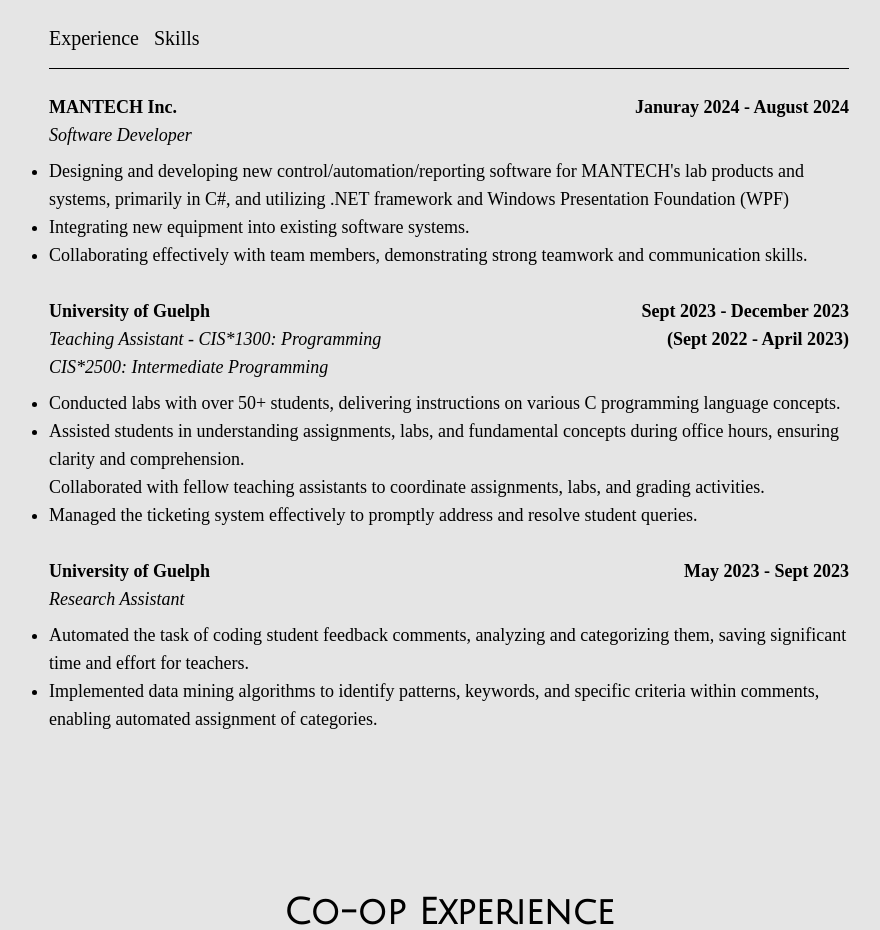
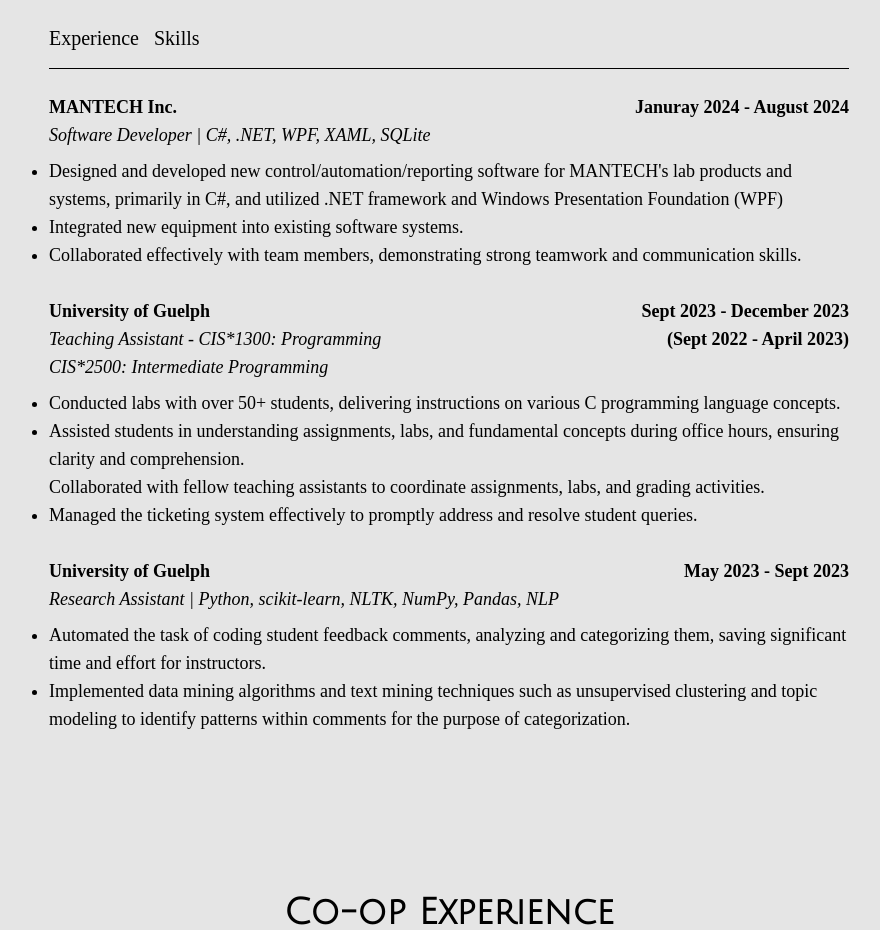
Before and after one commit to pprateekk/portfolio-website, a React (Create React App) app: page / in a window 1280 px wide. Shown: the part 1040-1970 px from the top of the page, without its empty margins (191-1071 px from the left). Built offline with nearby package versions, Linux system fonts and the light colour scheme; a web font is replaced by a local one.

Commit message:
updated About.js

```diff
--- a/src/components/About.js
+++ b/src/components/About.js
@@ -44,17 +44,19 @@
         </div>
       </div>
 
-      <p className="italic ">Software Developer </p>
+      <p className="italic ">
+        Software Developer | C#, .NET, WPF, XAML, SQLite
+      </p>
 
       <ul className="list-disc pt-2">
         <li>
-          Designing and developing new control/automation/reporting software for
-          MANTECH's lab products and systems, primarily in C#, and utilizing
-          .NET framework and Windows Presentation Foundation (WPF)
+          Designed and developed new control/automation/reporting software for
+          MANTECH's lab products and systems, primarily in C#, and utilized .NET
+          framework and Windows Presentation Foundation (WPF)
         </li>
-        <li>Integrating new equipment into existing software systems.</li>
+        <li>Integrated new equipment into existing software systems.</li>
         <li>
-          Collaborating effectively with team members, demonstrating strong
+          Collaborated effectively with team members, demonstrating strong
           teamwork and communication skills.
         </li>
       </ul>
@@ -98,17 +100,19 @@
         <div className="flex-initial text-right">May 2023 - Sept 2023</div>
       </div>
 
-      <p className="italic ">Research Assistant </p>
+      <p className="italic ">
+        Research Assistant | Python, scikit-learn, NLTK, NumPy, Pandas, NLP
+      </p>
 
       <ul className="list-disc pt-2">
         <li>
           Automated the task of coding student feedback comments, analyzing and
-          categorizing them, saving significant time and effort for teachers.
+          categorizing them, saving significant time and effort for instructors.
         </li>
         <li>
-          Implemented data mining algorithms to identify patterns, keywords, and
-          specific criteria within comments, enabling automated assignment of
-          categories.
+          Implemented data mining algorithms and text mining techniques such as
+          unsupervised clustering and topic modeling to identify patterns within
+          comments for the purpose of categorization.
         </li>
       </ul>
     </div>
```
